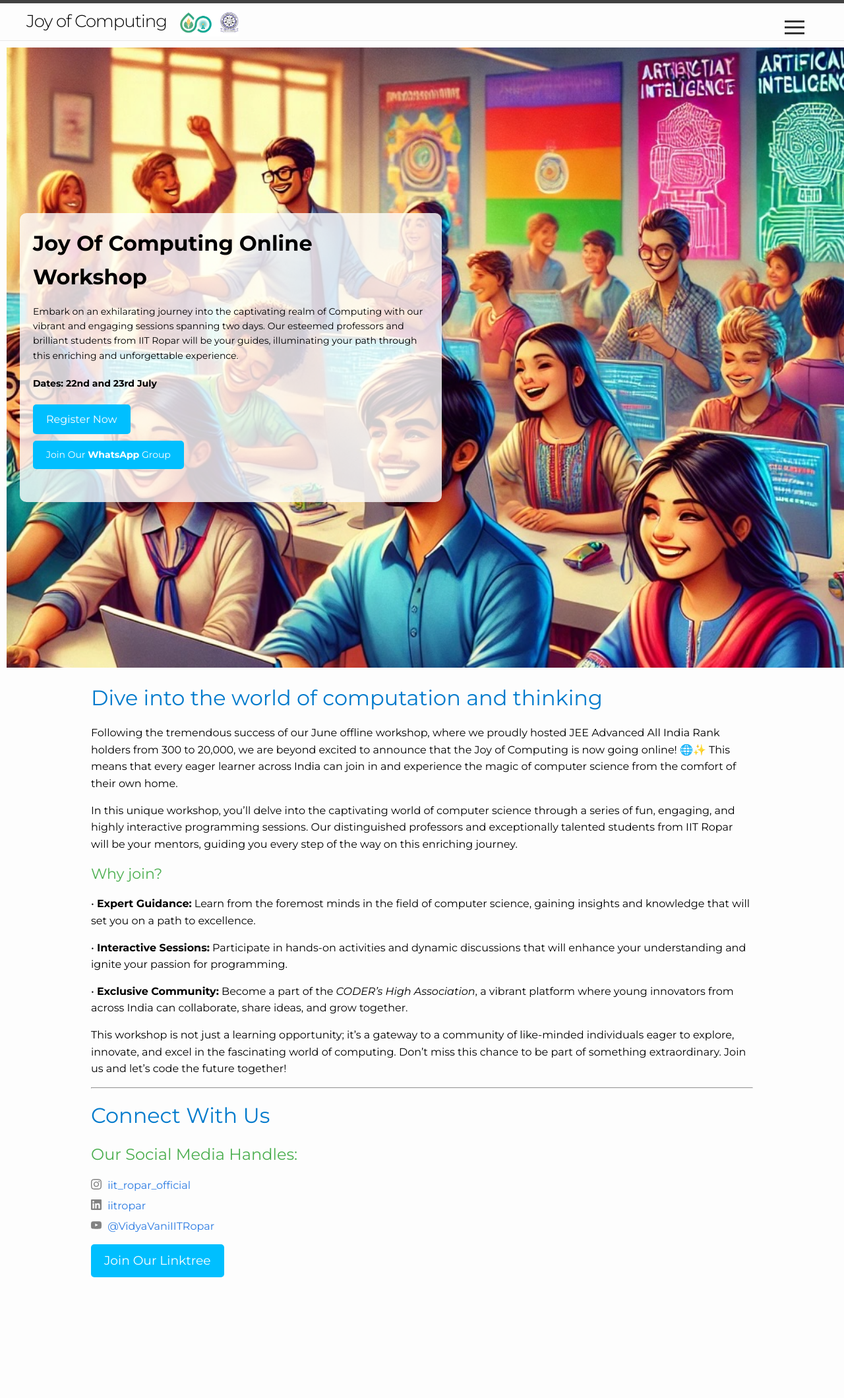
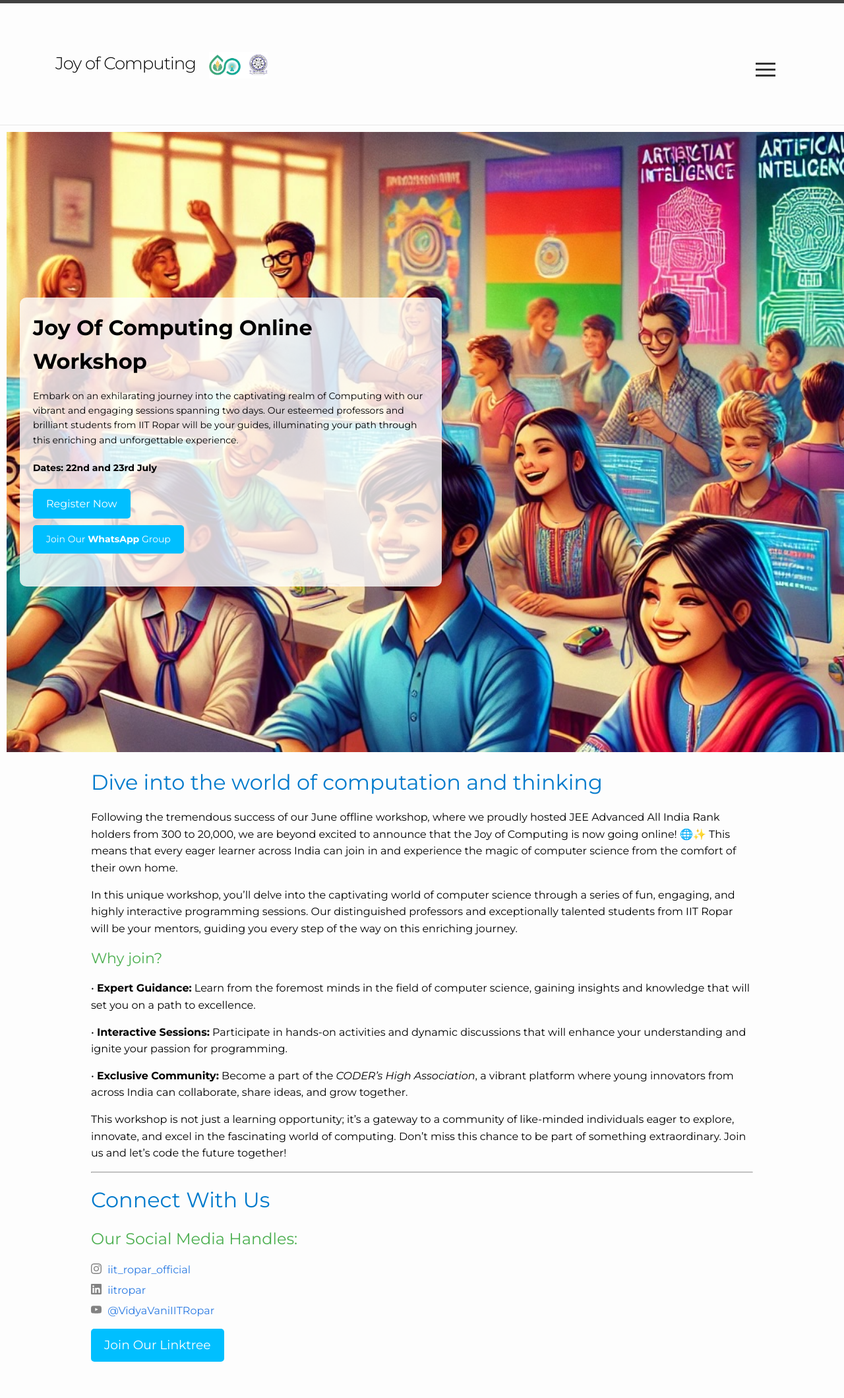
Before and after one commit to sudarshansudarshan/joc, a Jekyll site: the page built from index.markdown, in a window 1280 px wide. Shown: the whole page at 66% size. Built offline with Jekyll 4.4.1, drawn with Linux system fonts in a browser that asks for light colours; before the commit the page ends 1991 px from its top, so only the background shows below that.

Commit message:
Update header.html

```diff
--- a/_includes/header.html
+++ b/_includes/header.html
@@ -1,4 +1,4 @@
-<header class="site-header" role="banner" style="padding: 0 20px;">
+<header class="site-header" role="banner" style="padding: 5vw;">
   <div class="wrapper" style="position: relative;">
     {%- assign default_paths = site.pages | map: "path" -%}
     {%- assign page_paths = site.header_pages | default: default_paths -%}
```
